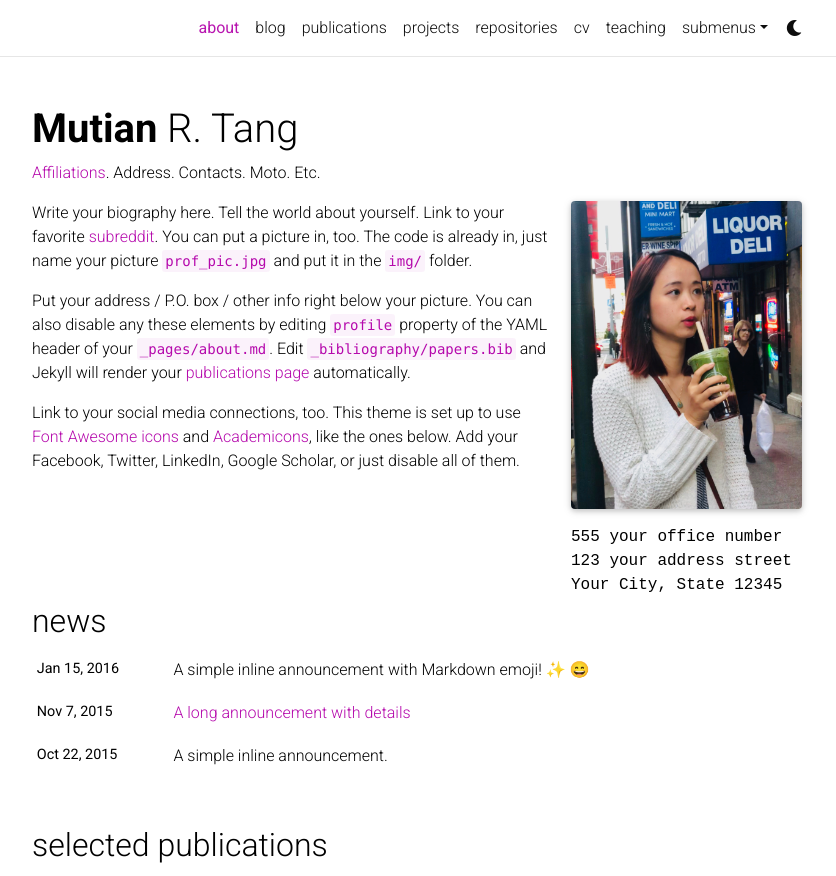
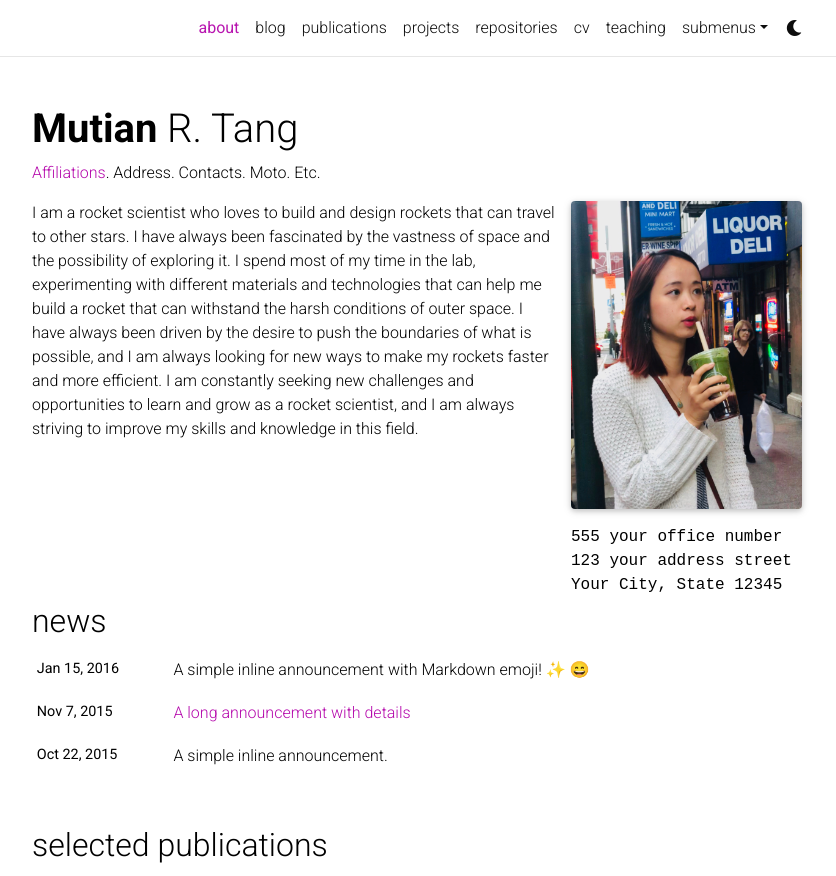
Before and after one commit to mutianzhang/mutianzhang.github.io, a Jekyll site: the page built from _pages/about.md, in a window 1280 px wide and 1166 px high, cut to the strip 0-876 px from the top of the window. Shown: the whole strip, without its empty margins (223-1059 px from the left). Built offline with Jekyll 4.4.1, drawn with Linux system fonts in a browser that asks for light colours; full-size pictures stand in for the smaller copies a plugin makes; emoji names are drawn with the system emoji font; comment, search, counter and statistics services are not loaded; a style sheet for code colours, icons or effects is not loaded.

Commit message:
new about

```diff
--- a/_pages/about.md
+++ b/_pages/about.md
@@ -18,8 +18,4 @@ selected_papers: true # includes a list of papers marked as "selected={true}"
 social: true  # includes social icons at the bottom of the page
 ---
 
-Write your biography here. Tell the world about yourself. Link to your favorite [subreddit](http://reddit.com). You can put a picture in, too. The code is already in, just name your picture `prof_pic.jpg` and put it in the `img/` folder.
-
-Put your address / P.O. box / other info right below your picture. You can also disable any these elements by editing `profile` property of the YAML header of your `_pages/about.md`. Edit `_bibliography/papers.bib` and Jekyll will render your [publications page](/al-folio/publications/) automatically.
-
-Link to your social media connections, too. This theme is set up to use [Font Awesome icons](http://fortawesome.github.io/Font-Awesome/) and [Academicons](https://jpswalsh.github.io/academicons/), like the ones below. Add your Facebook, Twitter, LinkedIn, Google Scholar, or just disable all of them.
+I am a rocket scientist who loves to build and design rockets that can travel to other stars. I have always been fascinated by the vastness of space and the possibility of exploring it. I spend most of my time in the lab, experimenting with different materials and technologies that can help me build a rocket that can withstand the harsh conditions of outer space. I have always been driven by the desire to push the boundaries of what is possible, and I am always looking for new ways to make my rockets faster and more efficient. I am constantly seeking new challenges and opportunities to learn and grow as a rocket scientist, and I am always striving to improve my skills and knowledge in this field.
```
